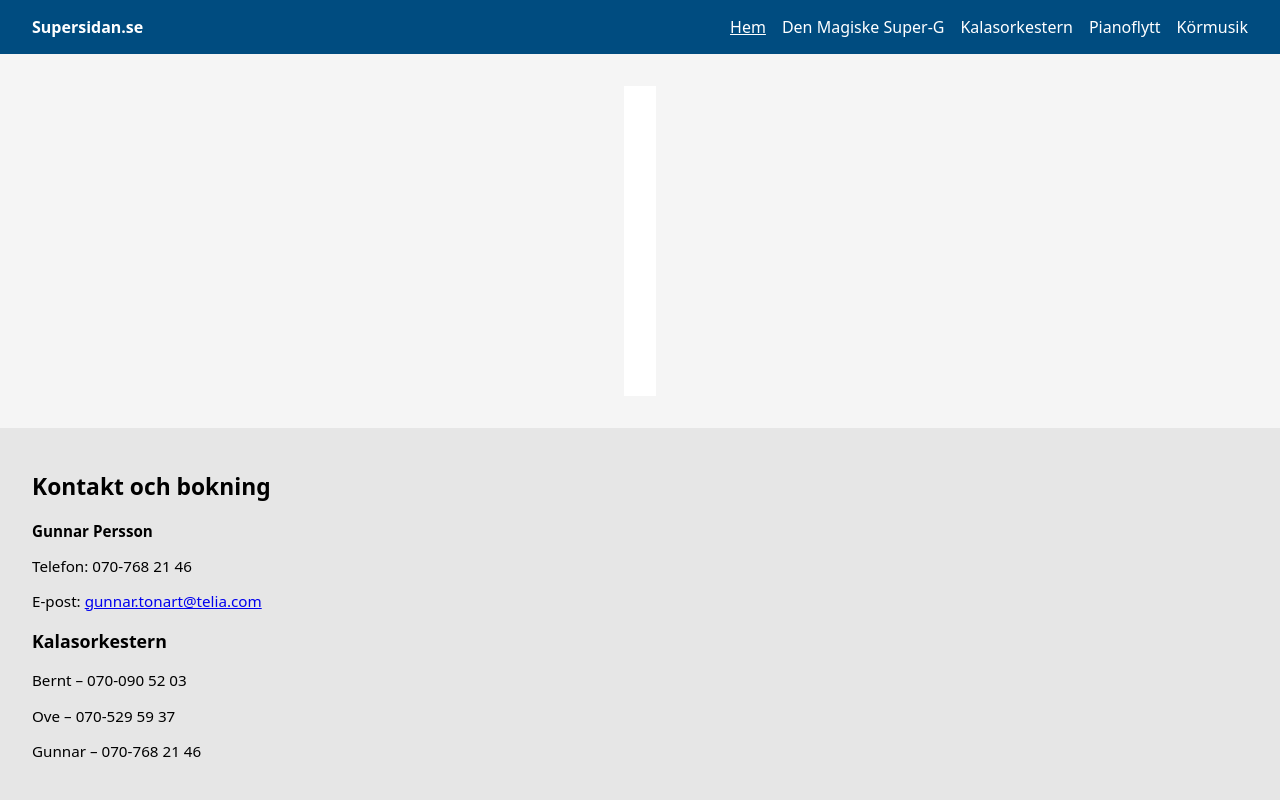
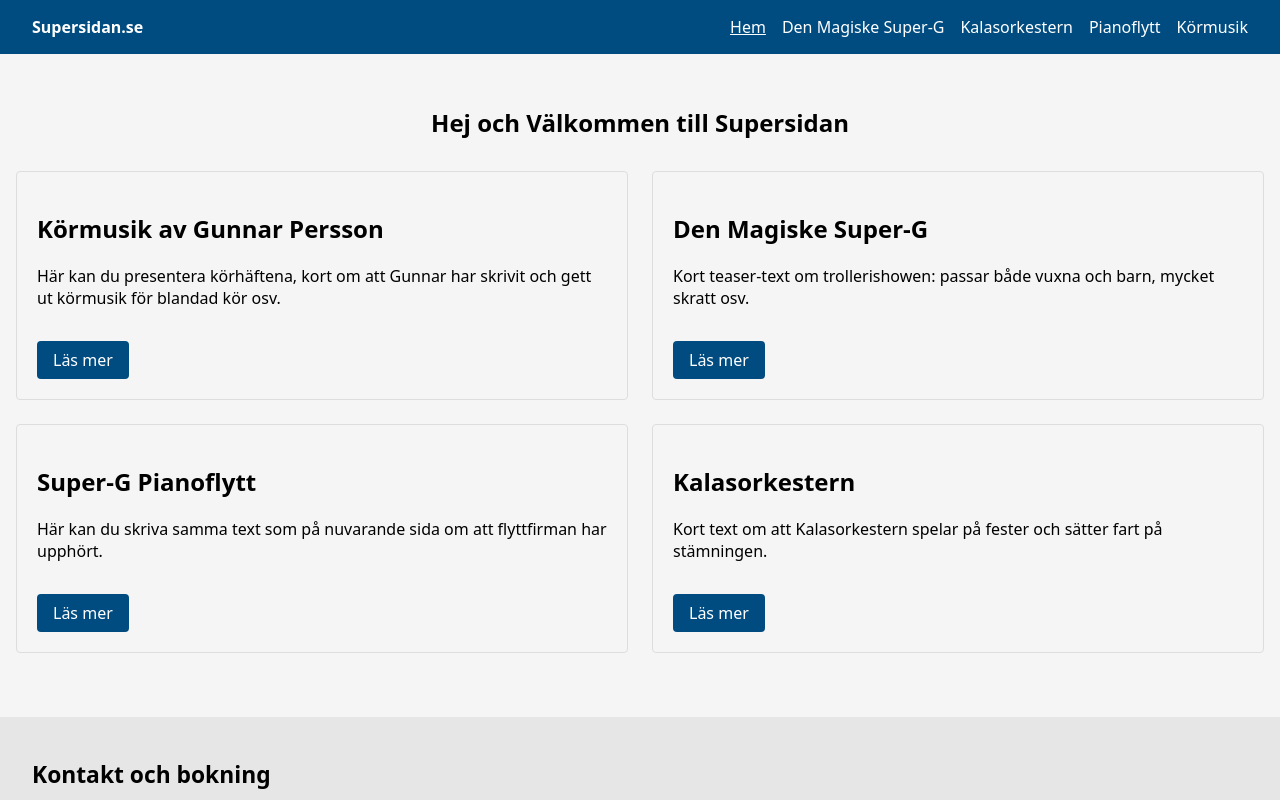
Before and after one commit to robinruden/supersidan, a React (Vite) app: page / in a window 1280 px wide. Shown: the top 800 px of the page. Built offline with nearby package versions, Linux system fonts and the light colour scheme.

Commit message:
changed from {children} to <Outlet /> in Layout.jsx

```diff
--- a/src/layout/Layout.jsx
+++ b/src/layout/Layout.jsx
@@ -1,6 +1,7 @@
 import NavBar from "../components/Navbar.jsx";
+import { Outlet } from "react-router-dom";
 
-export default function Layout({ children }) {
+export default function Layout() {
   return (
     <div className="page">
       <header>
@@ -8,7 +9,7 @@
       </header>
 
       <main className="main-content">
-        {children}
+        <Outlet />
       </main>
 
       <footer className="footer">
--- a/src/styles/layout.css
+++ b/src/styles/layout.css
@@ -42,10 +42,11 @@
 
 .main-content {
   flex: 1;
-  max-width: 960px;
+  /* max-width: 960px; */
+  height: 50rem;
   margin: 2rem auto;
   padding: 0 1rem 2rem;
-  background: white;
+  /* background: rgba(255, 0, 204, 0.208); */
 }
 
 .footer {
```
